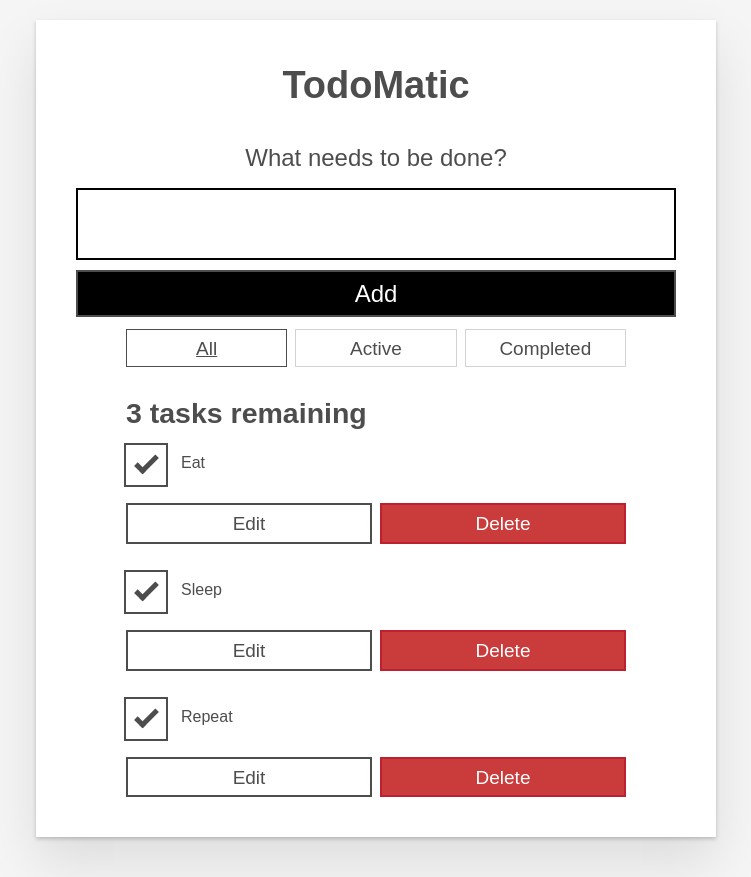
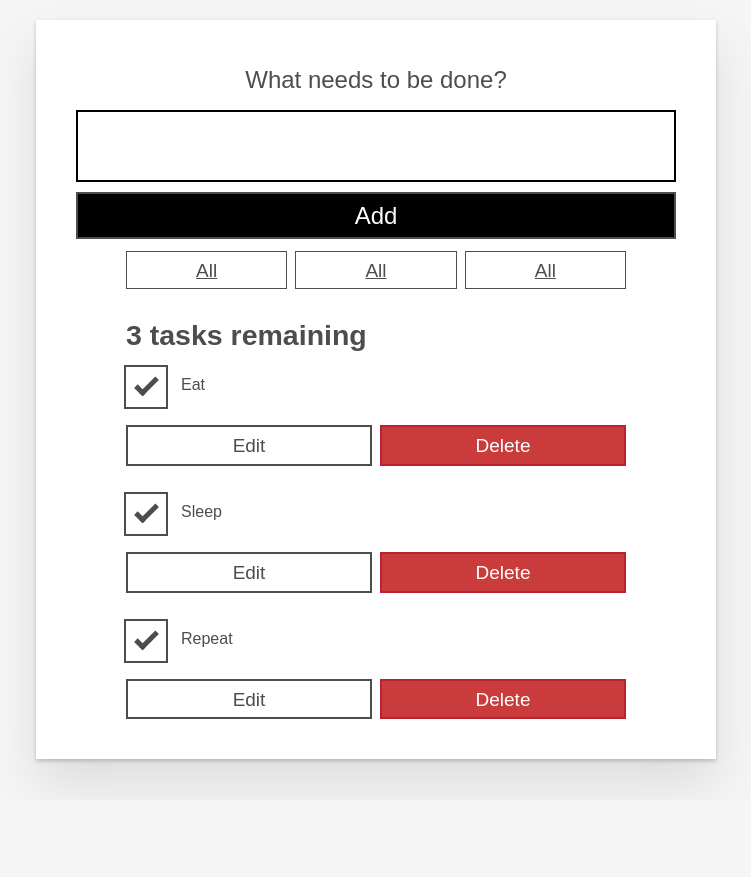
Before and after one commit to DTFsquad/react-to-do-app, a React (Create React App) app: page / in a window 1280 px wide. Shown: the whole page, without its empty margins (264-1015 px from the left). After the commit the page ends 800 px from the top, so only its background shows below. Built offline with nearby package versions, Linux system fonts and the light colour scheme.

Commit message:
componentize and add in app.js

```diff
--- a/src/App.js
+++ b/src/App.js
@@ -1,6 +1,7 @@
-import React from 'react';
+import React from "react";
+import Form from "./components/Form";
+import FilterButton from "./components/FilterButton";
 import Todo from "./components/Todo";
-
 
 function App(props) {
   const taskList = props.tasks.map(task => (
@@ -12,47 +13,15 @@ function App(props) {
       />
     )
   );
-
   return (
     <div className="todoapp stack-large">
-      <h1>TodoMatic</h1>
-      <form>
-        <h2 className="label-wrapper">
-          <label htmlFor="new-todo-input" className="label__lg">
-            What needs to be done?
-          </label>
-        </h2>
-        <input
-          type="text"
-          id="new-todo-input"
-          className="input input__lg"
-          name="text"
-          autoComplete="off"
-        />
-        <button type="submit" className="btn btn__primary btn__lg">
-          Add
-        </button>
-      </form>
+      <Form />
       <div className="filters btn-group stack-exception">
-        <button type="button" className="btn toggle-btn" aria-pressed="true">
-          <span className="visually-hidden">Show </span>
-          <span>all</span>
-          <span className="visually-hidden"> tasks</span>
-        </button>
-        <button type="button" className="btn toggle-btn" aria-pressed="false">
-          <span className="visually-hidden">Show </span>
-          <span>Active</span>
-          <span className="visually-hidden"> tasks</span>
-        </button>
-        <button type="button" className="btn toggle-btn" aria-pressed="false">
-          <span className="visually-hidden">Show </span>
-          <span>Completed</span>
-          <span className="visually-hidden"> tasks</span>
-        </button>
+        <FilterButton />
+        <FilterButton />
+        <FilterButton />
       </div>
-      <h2 id="list-heading">
-        3 tasks remaining
-      </h2>
+      <h2 id="list-heading">3 tasks remaining</h2>
       <ul
         role="list"
         className="todo-list stack-large stack-exception"
--- /dev/null
+++ b/src/components/FilterButton.js
@@ -0,0 +1,13 @@
+import React from "react";
+
+function FilterButton(props) {
+  return (
+    <button type="button" className="btn toggle-btn" aria-pressed="true">
+      <span className="visually-hidden">Show </span>
+      <span>all </span>
+      <span className="visually-hidden"> tasks</span>
+    </button>
+  );
+}
+
+export default FilterButton;
--- /dev/null
+++ b/src/components/Form.js
@@ -0,0 +1,25 @@
+import React from "react";
+
+function Form(props) {
+  return (
+    <form>
+      <h2 className="label-wrapper">
+        <label htmlFor="new-todo-input" className="label__lg">
+          What needs to be done?
+        </label>
+      </h2>
+      <input
+        type="text"
+        id="new-todo-input"
+        className="input input__lg"
+        name="text"
+        autoComplete="off"
+      />
+      <button type="submit" className="btn btn__primary btn__lg">
+        Add
+      </button>
+    </form>
+  );
+}
+
+export default Form;
```
Lines whose indentation alone changed are shown as unchanged.
